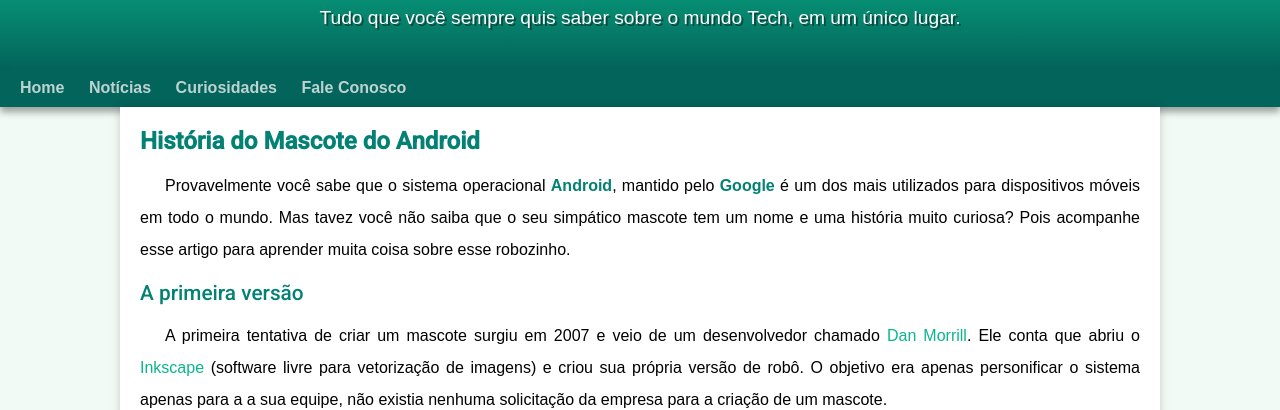
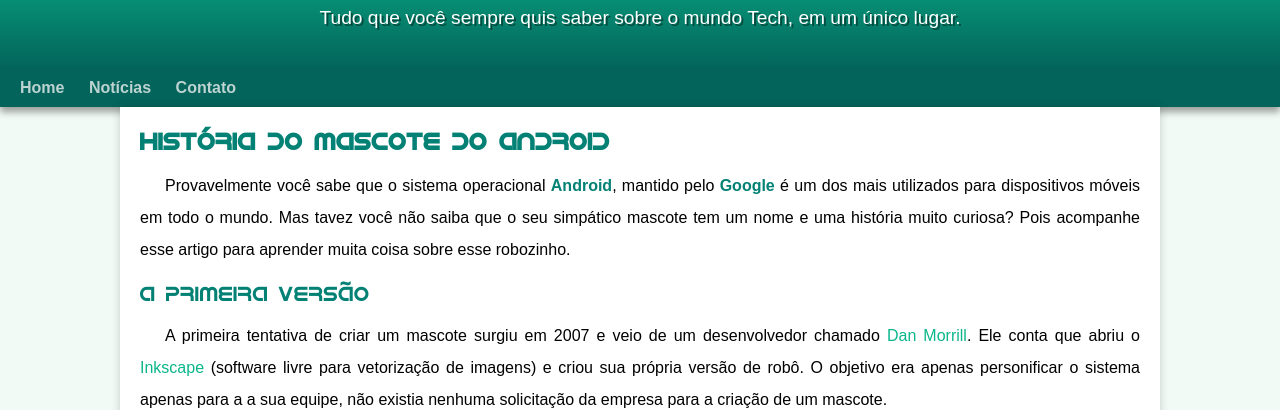
Before and after one commit to RaynaraVitoria/projeto-android, a plain HTML site: page index.html in a window 1280 px wide. Shown: the part 66-476 px from the top of the page. Drawn offline with Linux system fonts and the light colour scheme.

Commit message:
Problema de padding corrigido

```diff
--- a/estilo/style.css
+++ b/estilo/style.css
@@ -52,7 +52,7 @@ header>p {
     font-family: var(--font-padrao);
     font-size: 1.2em;
     color: white;
-    margin-bottom: 15px;
+    padding-bottom: 20px;
     text-shadow: 2px 2px 0px rgba(0, 0, 0, 0.425);
 }
 
@@ -90,14 +90,14 @@ main {
 
 main h1 {
     color: var(--cor3);
-    font-family: var(--font-destaque);
+    font-family: var(--font-android);
     font-size: 1.5em;
 
 }
 
 main h2 {
     color: var(--cor3);
-    font-family: var(--font-destaque);
+    font-family: var(--font-android);
     font-size: 1.3em;
     font-weight: normal;
 }
@@ -146,7 +146,7 @@ aside {
 aside > h3 {
     background-color: var(--cor1);
     margin-top: 20px;
-    font-family: var(--font-destaque);
+    font-family: var(--font-android);
     font-weight: normal;
     color: var(--cor3);
     padding: 5px;
--- a/index.html
+++ b/index.html
@@ -18,8 +18,7 @@
     <nav>
         <a href="#">Home</a>
         <a href="#">Notícias</a>
-        <a href="#">Curiosidades</a>
-        <a href="#">Fale Conosco</a>
+        <a href="#">Contato</a>
     </nav>
     <main>
         <article>
```
